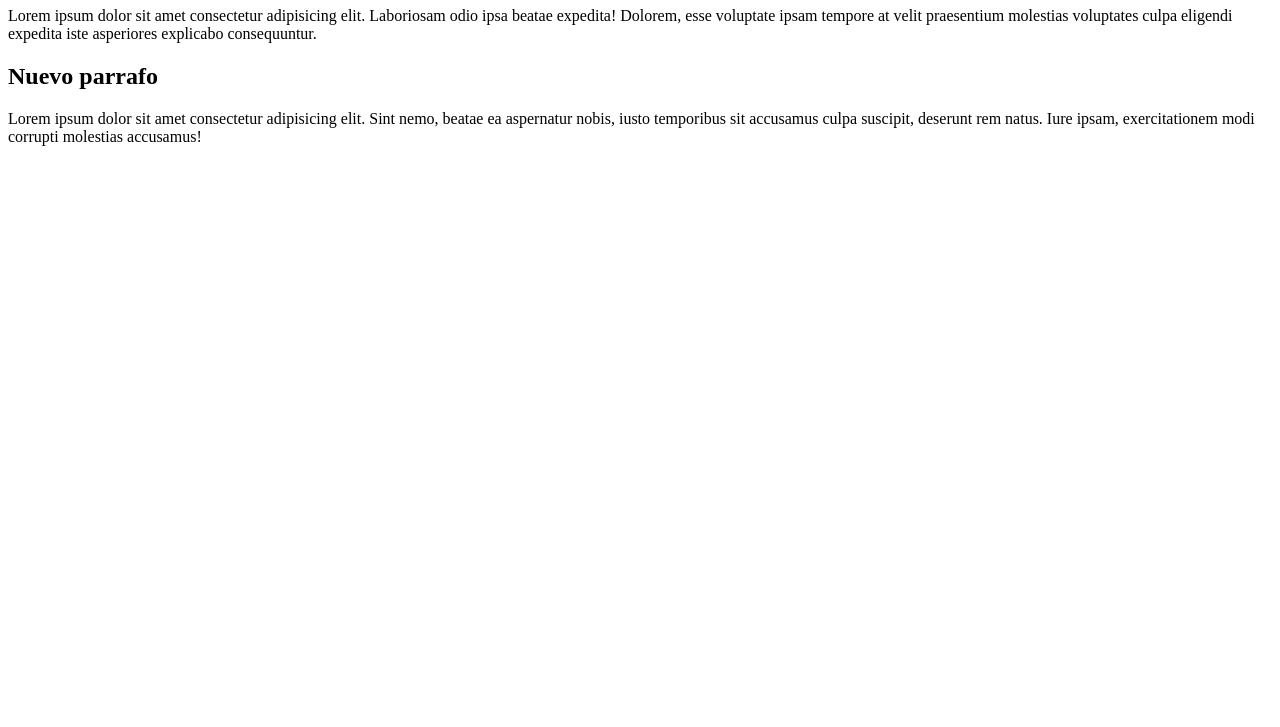
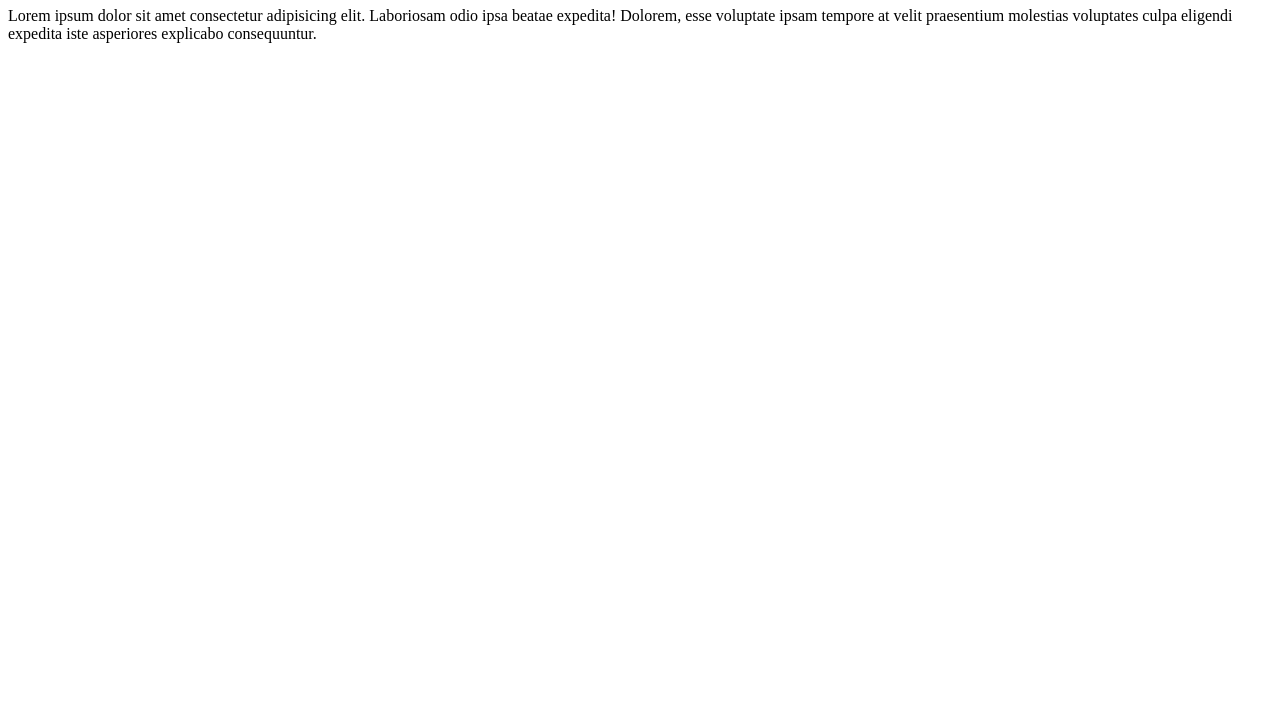
Before and after one commit to rafaelmaldonad/AnalizadorTokens, a plain HTML site: page index.html in a window 1280 px wide. Shown: the part 73-800 px from the top of the page. Drawn offline with Linux system fonts and the light colour scheme.

Commit message:
nueva descripcion del commit

```diff
--- a/index.html
+++ b/index.html
@@ -9,8 +9,5 @@
 <body>
   <h1>Hola Mundo desde HTML y Git</h1>
   <p>Lorem ipsum dolor sit amet consectetur adipisicing elit. Laboriosam odio ipsa beatae expedita! Dolorem, esse voluptate ipsam tempore at velit praesentium molestias voluptates culpa eligendi expedita iste asperiores explicabo consequuntur.</p>
-
-  <h2>Nuevo parrafo</h2>
-  <p>Lorem ipsum dolor sit amet consectetur adipisicing elit. Sint nemo, beatae ea aspernatur nobis, iusto temporibus sit accusamus culpa suscipit, deserunt rem natus. Iure ipsam, exercitationem modi corrupti molestias accusamus!</p>
 </body>
 </html>
```
